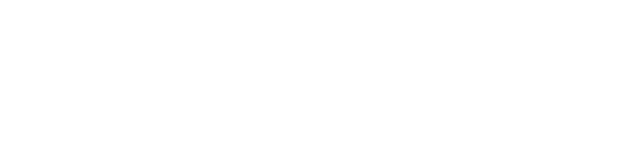
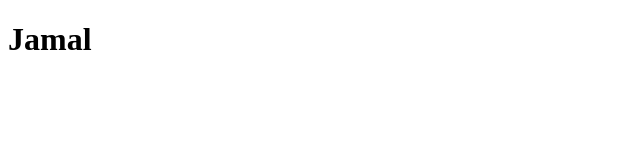
Before and after one commit to jamalmeisan-pixel/Jamals_webpage, a plain HTML site: page index.html in a window 1280 px wide. Shown: the whole page, without its empty margins (0-640 px from the left). Drawn offline with Linux system fonts and the light colour scheme.

Commit message:
Update index.html

```diff
--- a/index.html
+++ b/index.html
@@ -6,6 +6,7 @@
     <title>Jamal's webpage</title>
 </head>
 <body>
+    <h1>Jamal</h1>
+</body>
 
-</body>
 </html>
```
